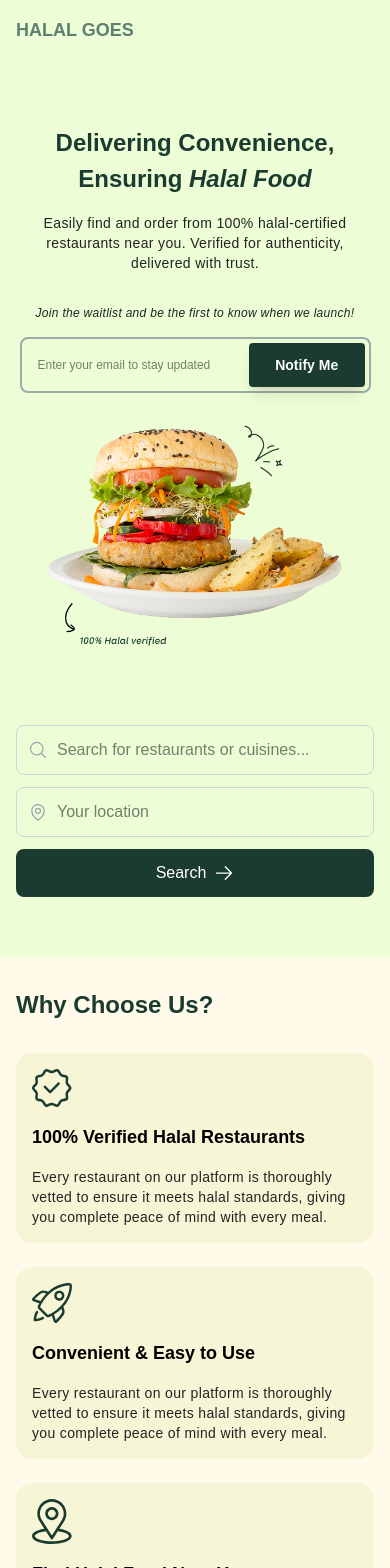
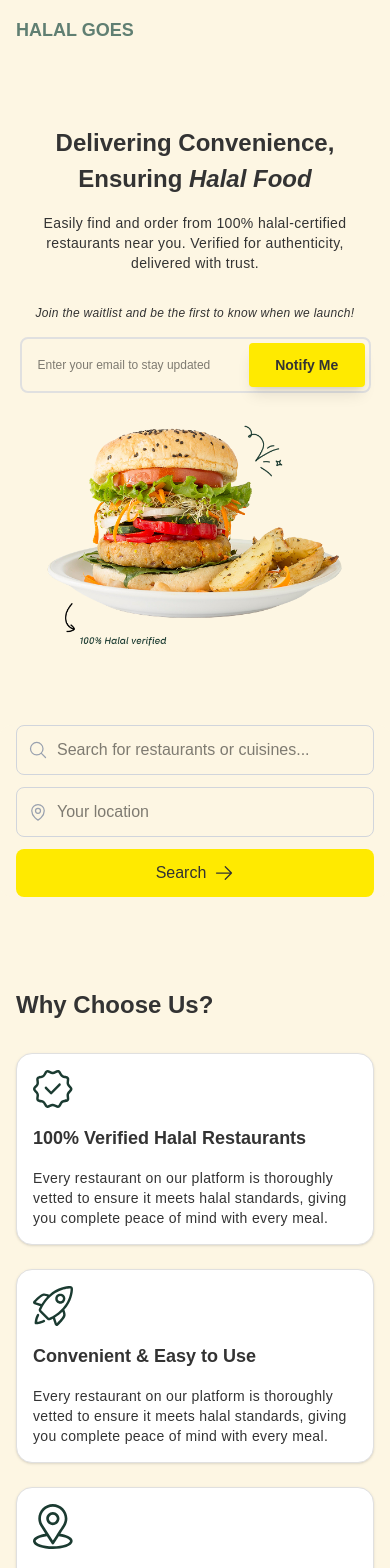
Before and after one commit to zeezz7/halalfoodcad, a Next.js app: page / in a window 390 px wide. Shown: the top 1568 px of the page. Built offline with nearby package versions, Linux system fonts and the light colour scheme; a web font is replaced by a local one.

Commit message:
colors are changed

```diff
--- a/src/app/components/RiderAccordion.js
+++ b/src/app/components/RiderAccordion.js
@@ -13,7 +13,7 @@ const RiderAccordion = () => {
   };
 
   return (
-    <div className="bg-[#EDFDD5] py-8 flex justify-center">
+    <div className=" py-8 flex justify-center">
       <div className="container mx-auto px-4">
         <h2 className="text-3xl font-bold text-brown-800 mb-6">
           Frequently asked questions
--- a/src/app/components/hero.js
+++ b/src/app/components/hero.js
@@ -4,32 +4,29 @@ import Image from "next/image";
 
 function hero() {
   return (
-    <div className="pt-4 m-auto mt-[-30px] flex flex-col md:mt-[8px] md:flex-row w-[90%] md:w-[85%] min-h-[80vh] md:h-[90vh] justify-center items-center  font-sika">
+    <div className="pt-4 m-auto mt-[-30px] flex flex-col md:mt-[8px] md:flex-row w-[90%] md:w-[85%] min-h-[80vh] md:h-[90vh] justify-center items-center font-sika">
       <div className="flex flex-col h-full md:h-[340px] justify-between w-full lg:w-[90%]">
         <div className="flex flex-col space-y-4 md:space-y-7">
-          <div className="text-[#1B3B31] tracking-normal text-[24px] sm:text-xl md:text-3xl lg:text-4xl font-bold text-center md:text-left pt-5 md:pt-0">
+          <div className="text-[#333333] tracking-normal text-[24px] sm:text-xl md:text-3xl lg:text-4xl font-bold text-center md:text-left pt-5 md:pt-0">
             Delivering Convenience, Ensuring{" "}
             <span className="italic font-bold">Halal Food</span>
           </div>
-          <div className="text-[#232323] tracking-wide w-full md:w-[88%] text-sm sm:text-base md:text-lg lg:text-[20px] font-[500] text-center md:text-left">
+          <div className="text-[#333333] tracking-wide w-full md:w-[88%] text-sm sm:text-base md:text-lg lg:text-[20px] font-[500] text-center md:text-left">
             Easily find and order from 100% halal-certified restaurants near
             you. Verified for authenticity, delivered with trust.
           </div>
         </div>
         <div className="w-full md:w-3/4 space-y-4 select-none mt-8 md:mt-0">
-          <div className="italic text-xs sm:text-sm md:text-base lg:text-lg tracking-wide text-[#232323] text-center md:text-left">
+          <div className="italic text-xs sm:text-sm md:text-base lg:text-lg tracking-wide text-[#333333] text-center md:text-left">
             Join the waitlist and be the first to know when we launch!
           </div>
-          <div className="border-2 flex  justify-between flex-row   sm:gap-0 border-[#9CACA7] rounded-[8px] w-full pr-1 pl-3 py-1">
+          <div className="border-2 flex justify-between flex-row sm:gap-0 border-[#E0E0E0] rounded-[8px] w-full pr-1 pl-3 py-1">
             <input
               placeholder="Enter your email to stay updated"
               className="border-none focus:outline-none w-full sm:w-3/4 text-xs sm:text-sm md:text-base p-1"
             />
-            <div className=" w-[180px]    ">
-              <Button
-                value="Notify Me"
-                customWidth=" w-[180px]  md:w-[180px]"
-              />
+            <div className="w-[180px]">
+              <Button value="Notify Me" customWidth="w-[180px] md:w-[180px]" />
             </div>
           </div>
         </div>
--- a/src/app/components/quicksearch.js
+++ b/src/app/components/quicksearch.js
@@ -14,7 +14,7 @@ function QuickSearch() {
   };
 
   return (
-    <div className="py px-4 sm:px-6 lg:px-8 bg-[#EDFDD5] rounded-xl  max-w-4xl mx-auto -mt-10 relative z-10">
+    <div className="py px-4 sm:px-6 lg:px-8 bg-[#FDF6E3] rounded-xl  max-w-4xl mx-auto -mt-10 relative z-10">
       <form onSubmit={handleSearch} className="flex flex-col md:flex-row gap-3">
         <div className="flex-1 relative">
           <div className="absolute inset-y-0 left-0 pl-3 flex items-center pointer-events-none">
@@ -75,7 +75,7 @@ function QuickSearch() {
 
         <button
           type="submit"
-          className="bg-[#1B3B31] hover:bg-[#264a3e] text-white py-3 px-6 rounded-lg transition-colors min-w-fit flex items-center justify-center"
+          className="bg-[#FFEA00] hover:bg-[#c6bd57] text-[#333333] py-3 px-6 rounded-lg transition-colors min-w-fit flex items-center justify-center"
         >
           Search
           <svg
--- a/src/app/components/why.js
+++ b/src/app/components/why.js
@@ -21,15 +21,15 @@ export default function why() {
   ];
 
   return (
-    <div className="bg-[#FFFAEA] min-h-[550px] py-8 sm:py-12 md:py-16 flex flex-col items-center justify-center px-4 sm:px-6 md:px-8">
-      <div className="text-[#1B3B31] text-2xl sm:text-3xl md:text-4xl font-semibold w-full max-w-7xl mx-auto mb-8 sm:mb-12">
+    <div className="bg-[#FDF6E3] min-h-[550px] py-8 sm:py-12 md:py-16 flex flex-col items-center justify-center px-4 sm:px-6 md:px-8">
+      <div className="text-[#333333] text-2xl sm:text-3xl md:text-4xl font-semibold w-full max-w-7xl mx-auto mb-8 sm:mb-12">
         Why Choose Us?
       </div>
       <div className="flex flex-col md:flex-row gap-6 md:gap-4 lg:gap-8 w-full max-w-7xl mx-auto">
         {obj.map((item, index) => (
           <div
             key={index}
-            className="w-full md:w-1/3 flex flex-col space-y-4 bg-[#F6F5D6] p-4 sm:p-5 md:p-6 rounded-2xl transition-transform hover:scale-105"
+            className="w-full md:w-1/3 flex flex-col space-y-4 bg-white p-4 sm:p-5 md:p-6 rounded-2xl transition-transform hover:scale-105 border border-[#E0E0E0] shadow-sm"
           >
             <Image
               src={`/${item.icon}`}
@@ -38,12 +38,12 @@ export default function why() {
               height={40}
               quality={75}
               loading="lazy"
-              className="w-[40px] sm:w-[45px] md:w-[40px] text-[#1B3B31]  "
+              className="w-[40px] sm:w-[45px] md:w-[40px] text-[#25D366]"
             />
-            <div className="text-lg sm:text-xl md:text-2xl font-semibold">
+            <div className="text-lg sm:text-xl md:text-2xl font-semibold text-[#333333]">
               {item.title}
             </div>
-            <div className="text-sm sm:text-base tracking-wide text-[#232323] font-light">
+            <div className="text-sm sm:text-base tracking-wide text-[#333333] font-light">
               {item.dis}
             </div>
           </div>
--- a/src/app/page.tsx
+++ b/src/app/page.tsx
@@ -1,29 +1,3 @@
-// page.tsx
-// import Hero from "./components/hero";
-// import Nav from "./components/nav";
-// import Why from "./components/why";
-// import Rider from "./components/rider";
-// import Footer from "./components/footer";
-// import Restaurant from "./components/restaurant";
-// import HomeAccordion from "./components/HomeAccordion";
-
-// export default function Home() {
-//   return (
-//     <div className="bg-[#FFFAEA]  overflow-auto scrollbar scrollbar-thin scrollbar-thumb-[#1B3B31] scrollbar-track-[#f0f0f0]">
-//       <div className="flex flex-col  w-full h-full">
-//         <Nav />
-//         <Hero />
-//       </div>
-//       <Why />
-//       <div className="flex flex-col bg-[#FFFAEA] ">
-//         <Rider />
-//         <Restaurant />
-//       </div>
-//       <HomeAccordion />
-//       <Footer />
-//     </div>
-//   );
-// }
 import Hero from "./components/hero";
 import Nav from "./components/nav";
 import Why from "./components/why";
@@ -36,7 +10,7 @@ import Testimonials from "./components/testimonials";
 
 export default function Home() {
   return (
-    <div className="bg-[#EDFDD5] overflow-auto scrollbar scrollbar-thin scrollbar-thumb-[#1B3B31] scrollbar-track-[#f0f0f0]">
+    <div className="bg-[#FDF6E3] overflow-auto scrollbar scrollbar-thin scrollbar-thumb-[#333333] scrollbar-track-[#E0E0E0]">
       <div className="flex flex-col w-full h-full">
         <Nav />
         <Hero />
@@ -45,7 +19,7 @@ export default function Home() {
         <QuickSearch />
       </div>
       <Why />
-      <div className="flex flex-col bg-[#EDFDD5]">
+      <div className="flex flex-col bg-[#FDF6E3]">
         <Rider />
         <Restaurant />
       </div>
--- a/src/app/ui/button.js
+++ b/src/app/ui/button.js
@@ -1,16 +1,19 @@
 import React from "react";
 
-function button({ value, customWidth }) {
+function button({ value, customWidth, type = "button", disabled = false }) {
   return (
     <div className={`w-full sm:w-auto ${customWidth ? customWidth : ""}`}>
       <button
-        className="w-full bg-[#1B3B31] cursor-pointer text-white font-semibold
+        type={type}
+        disabled={disabled}
+        className={`w-full bg-[#FFEA00] cursor-pointer text-[#333333] font-semibold
         text-sm sm:text-base
         px-3 sm:px-4 md:px-6
         py-3 sm:py-4 md:py-2.5
         rounded-[4px] shadow-lg select-none
         transition-all duration-200 ease-in-out
-        hover:bg-[#234a3d]"
+        hover:bg-[#e6d300]
+        disabled:opacity-70 disabled:cursor-not-allowed`}
       >
         {value}
       </button>
--- a/src/pages/faq.js
+++ b/src/pages/faq.js
@@ -10,7 +10,7 @@ const FAQItem = ({ question, answer }) => {
   return (
     <div className="mb-4 bg-[#FFFAEA] border border-gray-200 rounded-lg">
       <button
-        className="flex justify-between items-center w-full p-4 text-left  hover:bg-gray-50 focus:outline-none"
+        className="flex justify-between items-center w-full p-4 text-left  hover:bg-[#FFEA00] focus:outline-none"
         onClick={() => setIsOpen(!isOpen)}
       >
         <span className="font-medium text-gray-900">{question}</span>
--- a/src/pages/registerRider.js
+++ b/src/pages/registerRider.js
@@ -77,7 +77,7 @@ export default function RegisterRider() {
   };
 
   return (
-    <div className="bg-[#FFFAEA]">
+    <div className="bg-[#FDF6E3]">
       {/* Nav with higher z-index to appear in front of everything */}
       <div className="relative z-50">
         <Nav />
@@ -103,10 +103,10 @@ export default function RegisterRider() {
           <div className="w-full lg:w-1/2 flex justify-center items-start p-4 lg:p-8 overflow-y-auto">
             <div className="w-full max-w-[700px] bg-[#FFFAEA] shadow-2xl rounded-2xl  p-6 lg:p-8">
               <div className="flex flex-col space-y-4 md:space-y-5">
-                <h1 className="text-2xl md:text-3xl text-[#1B3B31] font-bold">
+                <h1 className="text-2xl md:text-3xl text-[#333333] font-bold">
                   Join as a Rider & Start Earning Today!
                 </h1>
-                <p className="text-sm md:text-base">
+                <p className="text-sm md:text-base text-[#333333]">
                   Fill in your details to become a part of our trusted halal
                   food delivery network. Flexible hours, great earnings, and a
                   rewarding experience await!
@@ -126,7 +126,7 @@ export default function RegisterRider() {
               )}
 
               <form
-                className="flex flex-col space-y-6 mt-8"
+                className="flex flex-col space-y-6 mt-8 text-[#333333]"
                 onSubmit={handleSubmit}
               >
                 {/* Basic Information Section */}
@@ -507,7 +507,7 @@ export default function RegisterRider() {
           </div>
         </div>
 
-        <div className="flex w-full bg-[#EDFDD5] justify-center items-center py-20">
+        <div className="flex w-full bg-[#FDF6E3] justify-center items-center py-20">
           <RiderAccordion />
         </div>
       </div>
```
Also changed, not shown: src/app/components/HomeAccordion.js (+10 -7 lines), src/app/components/footer.js (+10 -167 lines), src/app/components/testimonials.js (+12 -13 lines).
